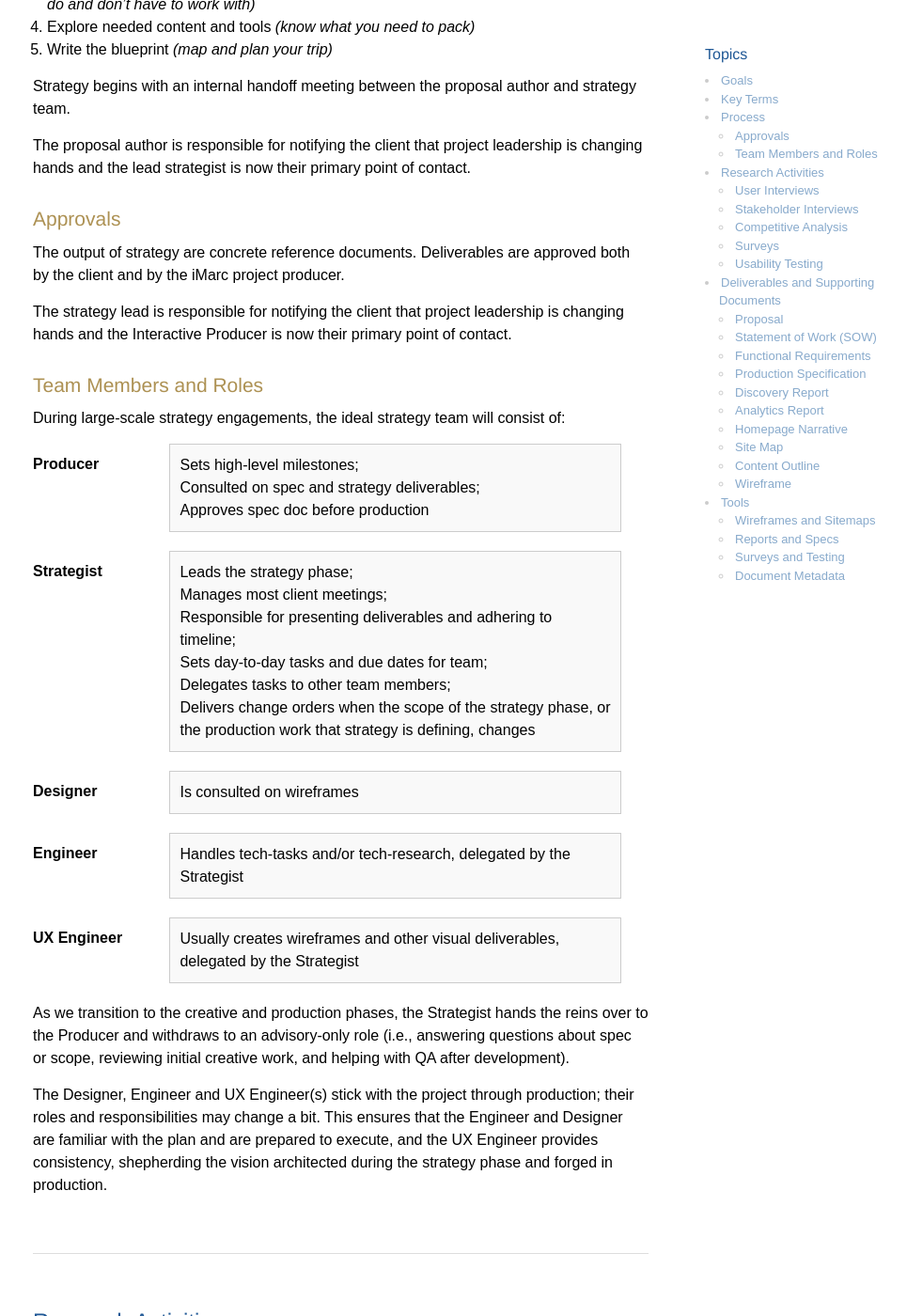
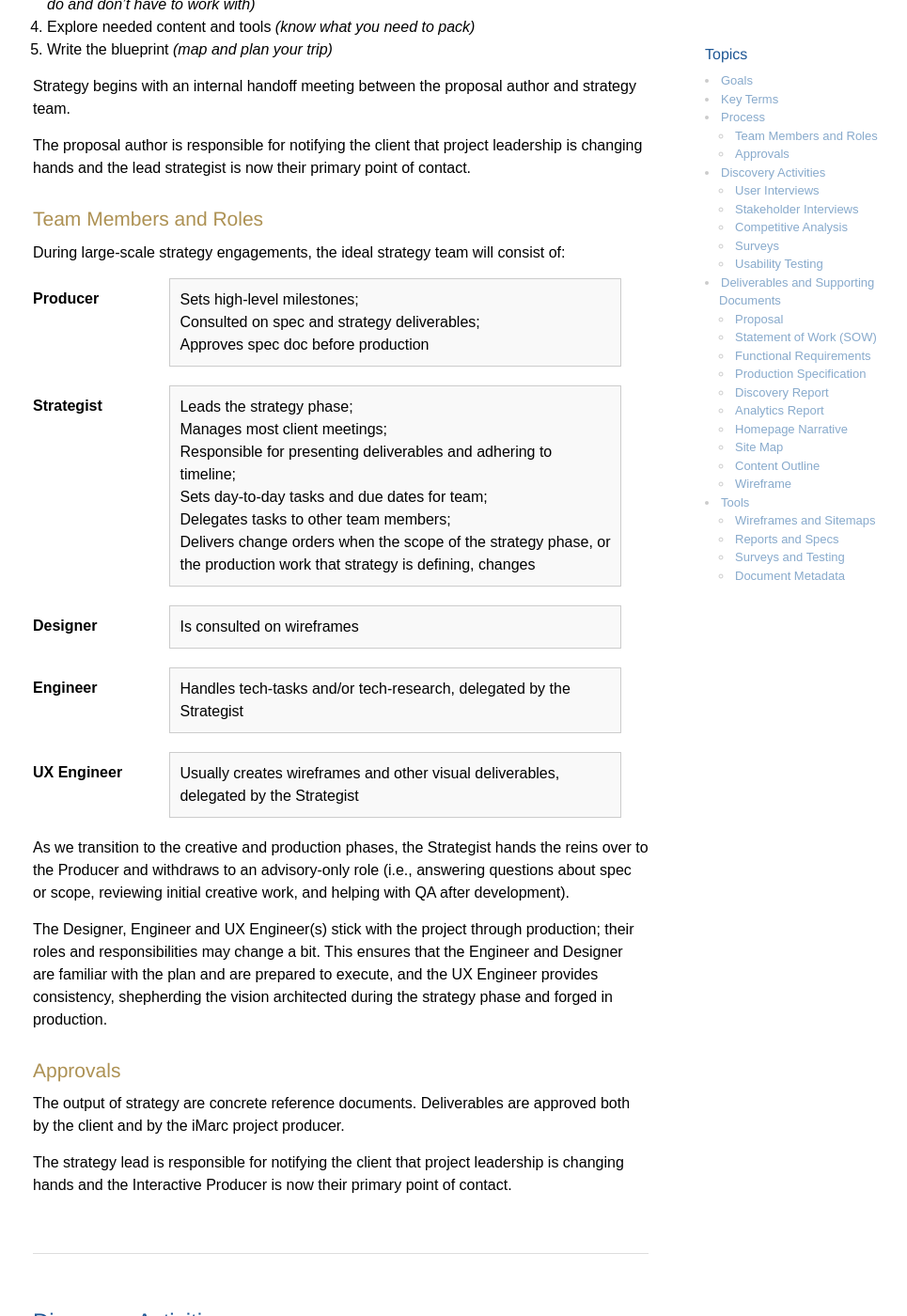
Before and after one commit to imarc/handbook, a Jekyll site: the page built from strategy.markdown, in a window 1280 px wide and 1400 px high, scrolled down 1597 px. Shown: the whole window at 94% size, without its empty margins (135-1100 px from the left). Built offline with Jekyll 4.4.1, drawn with Linux system fonts in a browser that asks for light colours; nearby versions of some CDN libraries; some of the changed lines change nothing that is shown; some of the changed text lies outside the part shown.

Commit message:
I lied. more edits/reorg.

```diff
--- a/strategy.markdown
+++ b/strategy.markdown
@@ -54,21 +54,13 @@
 
 1. Define project objectives *(know where you are going)*
 1. Audit baseline current site or app *(know where you are coming from)*
-1. Conduct discovery, research, interviews, and testing, and report findings *(know what you do and don't have to work with)*
+1. Conduct discovery, research, interviews, and testing, then report findings *(know what you do and don't have to work with)*
 1. Explore needed content and tools *(know what you need to pack)*
 1. Write the blueprint *(map and plan your trip)*
-
 
 Strategy begins with an internal handoff meeting between the proposal author and strategy team.
 
 The proposal author is responsible for notifying the client that project leadership is changing hands and the lead strategist is now their primary point of contact.
-
-
-### Approvals
-
-The output of strategy are concrete reference documents. Deliverables are approved both by the client and by the iMarc project producer.
-
-The strategy lead is responsible for notifying the client that project leadership is changing hands and the Interactive Producer is now their primary point of contact.
 
 
 ### Team Members and Roles
@@ -97,18 +89,24 @@
 UX Engineer
 :	Usually creates wireframes and other visual deliverables, delegated by the Strategist
 
-
-
 As we transition to the creative and production phases, the Strategist hands the reins over to the Producer and withdraws to an advisory-only role (i.e., answering questions about spec or scope, reviewing initial creative work, and helping with QA after development).
 
 The Designer, Engineer and UX Engineer(s) stick with the project through production; their roles and responsibilities may change a bit. This ensures that the Engineer and Designer are familiar with the plan and are prepared to execute, and the UX Engineer provides consistency, shepherding the vision architected during the strategy phase and forged in production.
 
+### Approvals
+
+The output of strategy are concrete reference documents. Deliverables are approved both by the client and by the iMarc project producer.
+
+The strategy lead is responsible for notifying the client that project leadership is changing hands and the Interactive Producer is now their primary point of contact.
 
 
 
-## Research Activities
+
+## Discovery Activities
 
 Depending on budget and goals, a number of research activities may be incorporated into a project. Most are qualitative, meaning they depend heavily upon the expertise and experience of the researchers. Some are quantitative, meaning they are designed to produce a measurable result. Designing meaningful quantitative research takes a lot of time and requires substantial expertise; few projects actually require this, but the ones that do will benefit greatly.
+
+The end of the Discovery process should result in delivering a [Discovery Report](#discoveryreport) to the client. (Sometimes a presentation format may be used instead; set appropriate client expectations based on the exact discovery activities you plan to undertake.)
 
 
 ### User Interviews
```
